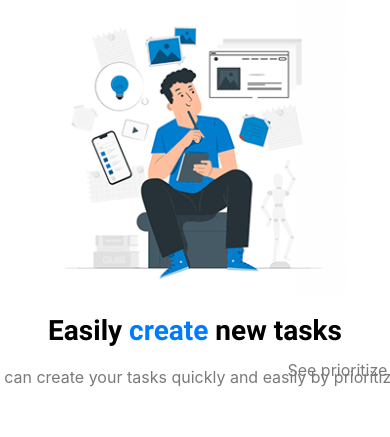
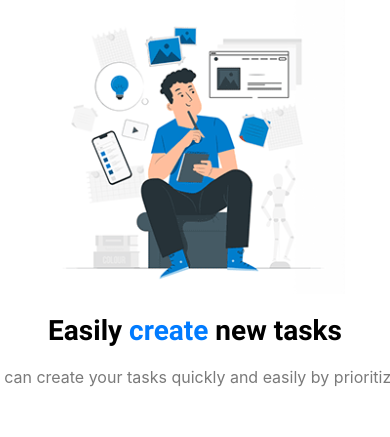
Before and after one commit to Elie-MK/mytasks, a React Native app: screen /Onboarding in a window 390 px wide. Shown: the top 437 px of the page. Built offline with nearby package versions, Linux system fonts and the light colour scheme.

Commit message:
add onboarding animations

```diff
--- a/screens/Onboarding/OnboardingItem.tsx
+++ b/screens/Onboarding/OnboardingItem.tsx
@@ -1,6 +1,11 @@
 import { Dimensions, Image, StyleSheet, Text, View } from "react-native";
-import React from "react";
-
+import React, { useEffect } from "react";
+import Animated, {
+  BounceIn,
+  FadeInDown,
+  FadeInUp,
+  ZoomIn,
+} from "react-native-reanimated";
 import { ImageSourcePropType } from "react-native";
 import { Colors } from "../../constants/Color";
 
@@ -11,17 +16,30 @@ type Props = {
   midleText: string;
   desc: string;
   isBlue?: boolean;
+  currentIndex?: number;
+  index?: number;
 };
 
 const width = Dimensions.get("window").width;
 
 const OnboardingItem = (props: Props) => {
+  const [entering, setEntering] = React.useState(false);
+  useEffect(() => {
+    setEntering(true);
+  }, [props.currentIndex]);
   return (
     <View style={styles.container}>
       <View>
-        <View style={styles.imgContainer}>
+        {props.currentIndex === props.index && (
+          <Animated.View
+            entering={FadeInUp.duration(800)}
+            style={styles.imgContainer}
+          >
             <Image style={styles.image} source={props.image} />
-        </View>
+          </Animated.View>
+        )}
+        {props.currentIndex === props.index && (
+          <Animated.View entering={BounceIn.duration(800)}>
             {props.isBlue ? (
               <Text style={styles.title}>
                 <Text style={styles.blueText}>{props.midleText}</Text>
@@ -34,9 +52,16 @@ const OnboardingItem = (props: Props) => {
                 {props.rightText}
               </Text>
             )}
-        <View style={styles.descContainer}>
+          </Animated.View>
+        )}
+        {props.currentIndex === props.index && (
+          <Animated.View
+            entering={FadeInDown.duration(800)}
+            style={styles.descContainer}
+          >
             <Text style={styles.desc}>{props.desc}</Text>
-        </View>
+          </Animated.View>
+        )}
       </View>
     </View>
   );
--- a/screens/Onboarding/OnboardingList.tsx
+++ b/screens/Onboarding/OnboardingList.tsx
@@ -1,14 +1,6 @@
-import {
-  Animated,
-  FlatList,
-  StyleSheet,
-  Text,
-  View,
-  ViewToken,
-} from "react-native";
+import { Animated, FlatList, StyleSheet, View, ViewToken } from "react-native";
 import React, { useRef, useState } from "react";
 import OnboardingItem from "./OnboardingItem";
-import { ScrollView } from "react-native";
 import OnboardingDot from "./OnboardingDot";
 import { IOnboarding, OnboardingDatas } from "./interface/IOnboarding";
 
@@ -17,7 +9,6 @@ type Props = {};
 const OnboardingList = (props: Props) => {
   const [currentIndex, setCurrentIndex] = useState<number>(0);
   const scrollX = useRef(new Animated.Value(0)).current;
-  const slideRef = useRef<FlatList<IOnboarding>>(null);
 
   const viewableItemsChanges = ({
     viewableItems,
@@ -31,13 +22,15 @@ const OnboardingList = (props: Props) => {
     <View style={styles.container}>
       <FlatList
         data={OnboardingDatas}
-        renderItem={({ item }) => (
+        renderItem={({ item, index }) => (
           <OnboardingItem
+            currentIndex={currentIndex}
             leftText={item.leftText}
             midleText={item.midleText}
             rightText={item.rightText}
             desc={item.desc}
             image={item.image}
+            index={index}
           />
         )}
         onScroll={Animated.event(
```
Lines whose indentation alone changed are shown as unchanged.
